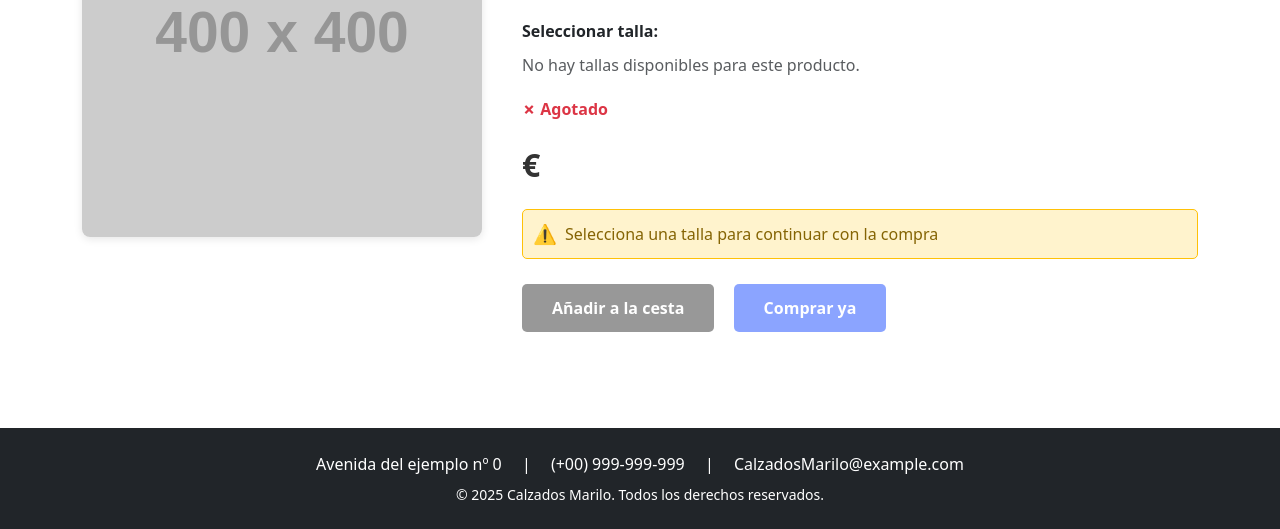
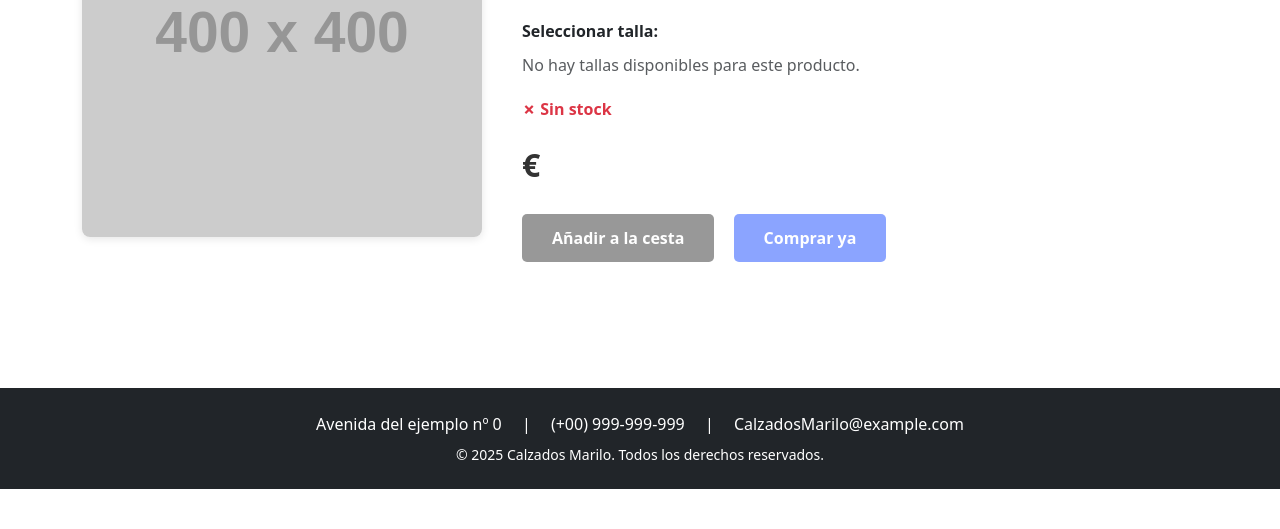
Before and after one commit to miniluz/tienda-calzados-marilo, a Django app: template catalog/templates/catalog/zapato_detail.html in a window 1280 px wide. Shown: the part 311-840 px from the top of the page. After the commit the page ends 800 px from the top, so only its background shows below. Run offline with Django 5.2, Linux system fonts and the light colour scheme; the template is opened without the code that fills it, so the values that code supplies are empty; grey boxes labelled with a size stand in for pictures from a placeholder-image service; some libraries are stand-ins or nearby versions.

Commit message:
fix: Only show size selection warning when stock is available

```diff
--- a/catalog/templates/catalog/zapato_detail.html
+++ b/catalog/templates/catalog/zapato_detail.html
@@ -253,12 +253,8 @@
             {% endfor %}
         </div>
 
-        <div class="stock-status {% if zapato.estaDisponible %}in-stock{% else %}out-of-stock{% endif %}">
-            {% if zapato.estaDisponible %}
-                ✓ En stock
-            {% else %}
-                ✗ Agotado
-            {% endif %}
+        <div class="stock-status" id="stock-status-display">
+            <span class="stock-text">Calculando...</span>
         </div>
 
         <div class="price-section">
@@ -271,7 +267,7 @@
             {% endif %}
         </div>
 
-        <div class="size-selection-notice" style="margin: 15px 0; padding: 10px; background-color: #fff3cd; border: 1px solid #ffc107; border-radius: 5px; display: flex; align-items: center; gap: 8px;">
+        <div class="size-selection-notice" style="margin: 15px 0; padding: 10px; background-color: #fff3cd; border: 1px solid #ffc107; border-radius: 5px; display: none; align-items: center; gap: 8px;">
             <span style="font-size: 1.2rem;">⚠️</span>
             <span style="color: #856404; font-weight: 500;">Selecciona una talla para continuar con la compra</span>
         </div>
@@ -292,9 +288,32 @@
 <script>
     document.addEventListener('DOMContentLoaded', function() {
         const sizeButtons = document.querySelectorAll('.sizes button:not(:disabled)');
+        const allSizeButtons = document.querySelectorAll('.sizes button');
         const addCartBtn = document.querySelector('.add-cart');
         const buyNowBtn = document.querySelector('.buy-now');
         const sizeNotice = document.querySelector('.size-selection-notice');
+        const stockStatusDisplay = document.getElementById('stock-status-display');
+
+        // Calculate total stock
+        let totalStock = 0;
+        allSizeButtons.forEach(button => {
+            const stock = parseInt(button.dataset.stock) || 0;
+            totalStock += stock;
+        });
+
+        // Update stock status display
+        if (totalStock > 0) {
+            stockStatusDisplay.className = 'stock-status in-stock';
+            stockStatusDisplay.innerHTML = '✓ En stock';
+        } else {
+            stockStatusDisplay.className = 'stock-status out-of-stock';
+            stockStatusDisplay.innerHTML = '✗ Sin stock';
+        }
+
+        // Only show the notice if there are available sizes
+        if (sizeButtons.length > 0) {
+            sizeNotice.style.display = 'flex';
+        }
 
         sizeButtons.forEach(button => {
             button.addEventListener('click', function(e) {
```
